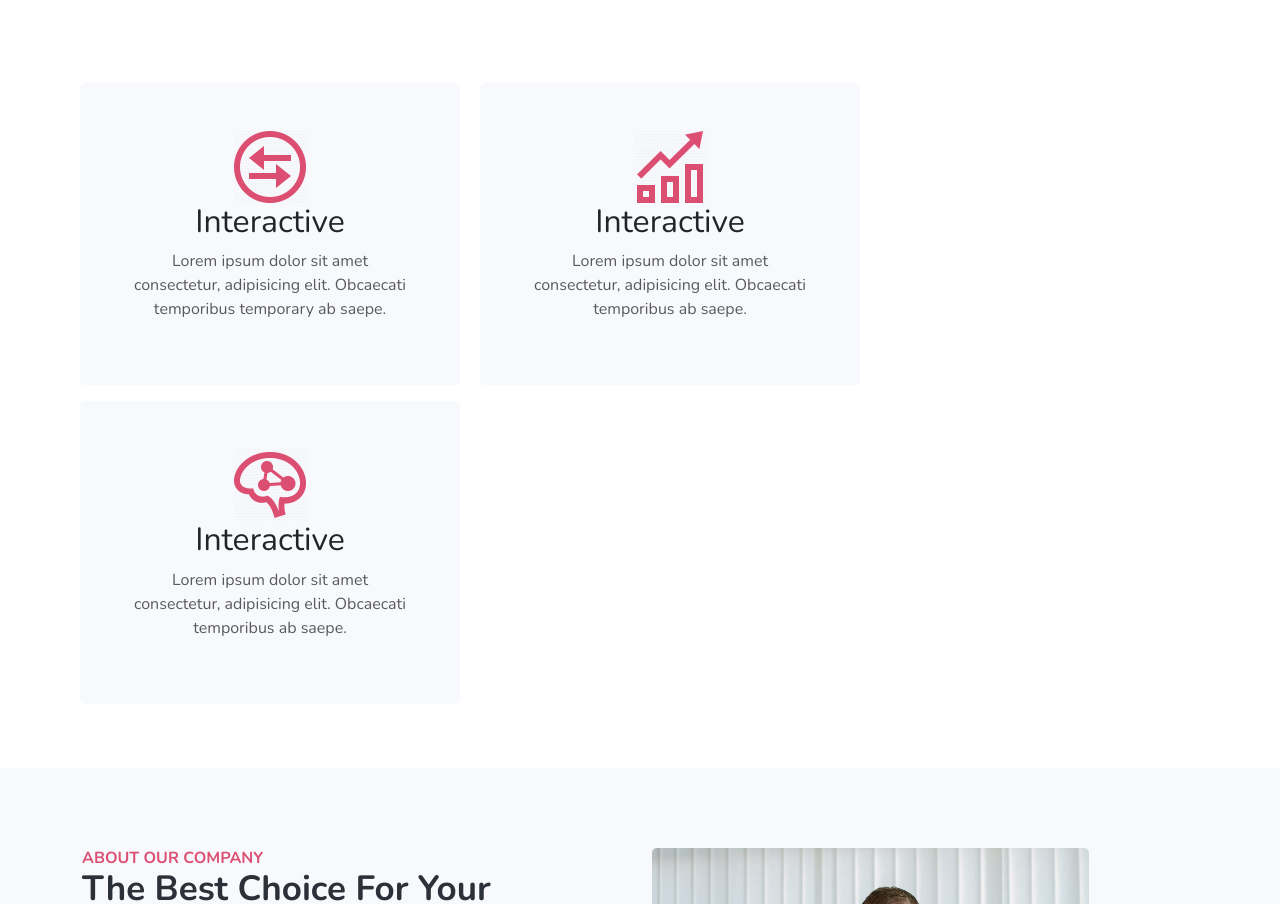
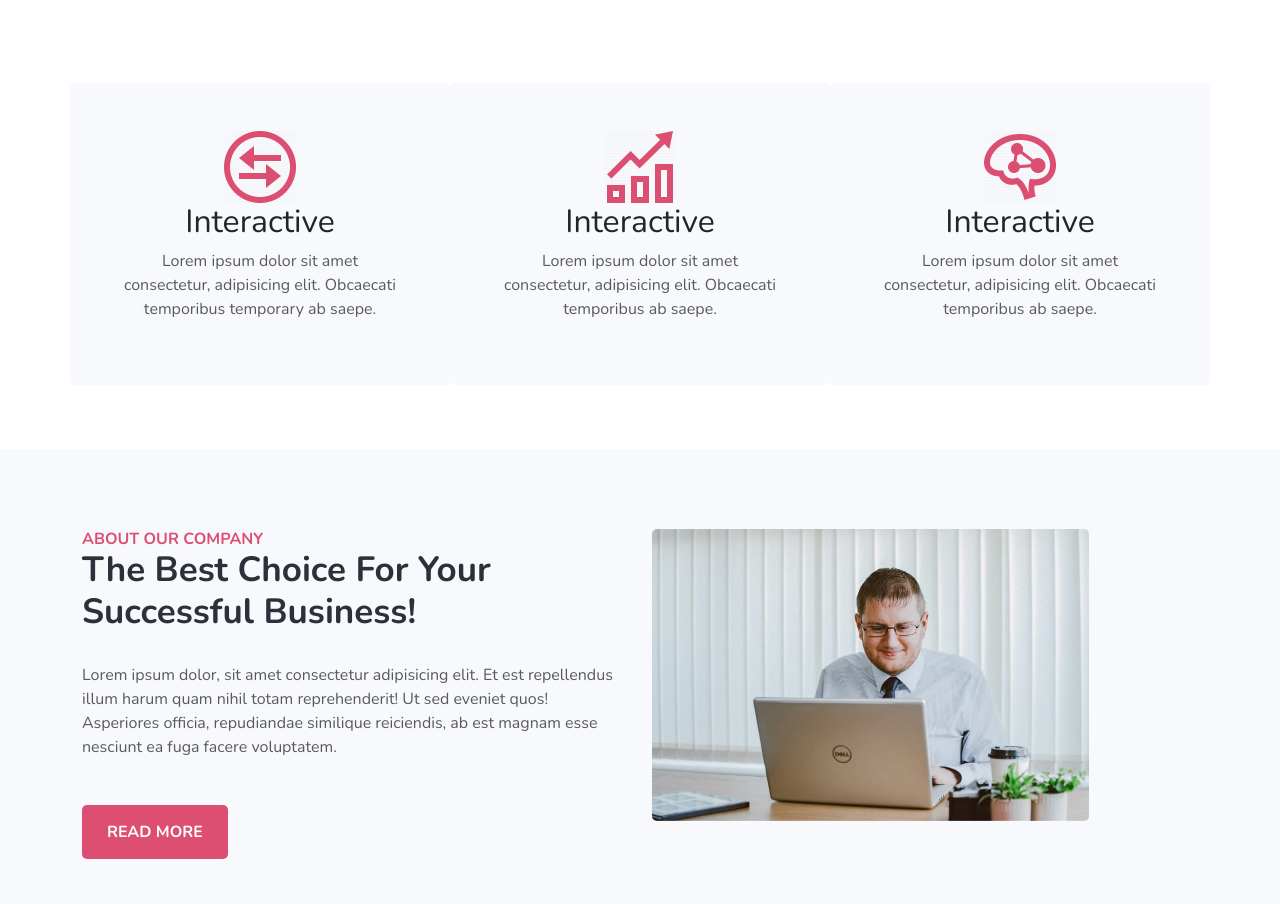
Before and after one commit to leepsyko/CapStone, a plain HTML site: page index.html in a window 1280 px wide. Shown: the part 838-1742 px from the top of the page. Drawn offline with nearby package versions, Linux system fonts and the light colour scheme; a script that the page names is missing.

Commit message:
thu viec khoa push

```diff
--- a/css/style.css
+++ b/css/style.css
@@ -160,7 +160,6 @@ header .container ul li a:hover::before {
     background-color: #F7F9FC;
     border-radius: 5px;
     transition: all 0.5s;
-    margin: 0 10px;
 }
 
 .tools_item:hover {
```
